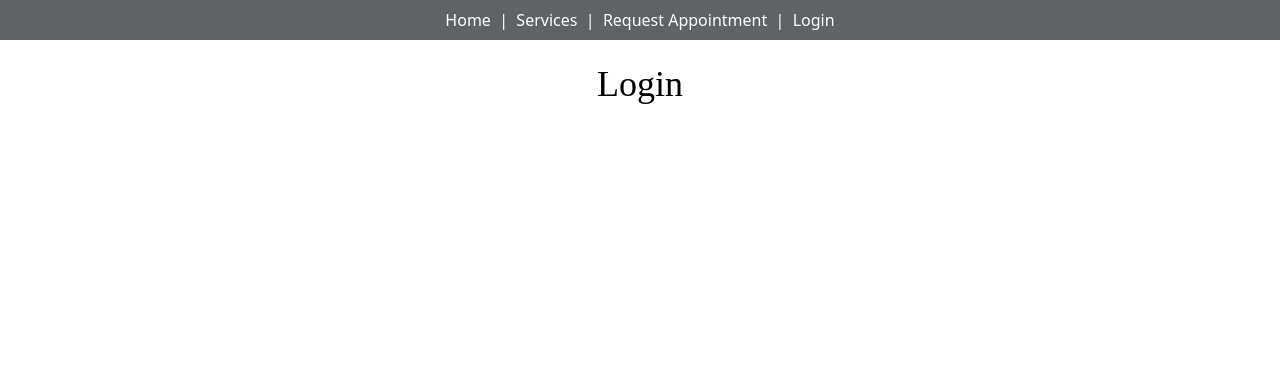
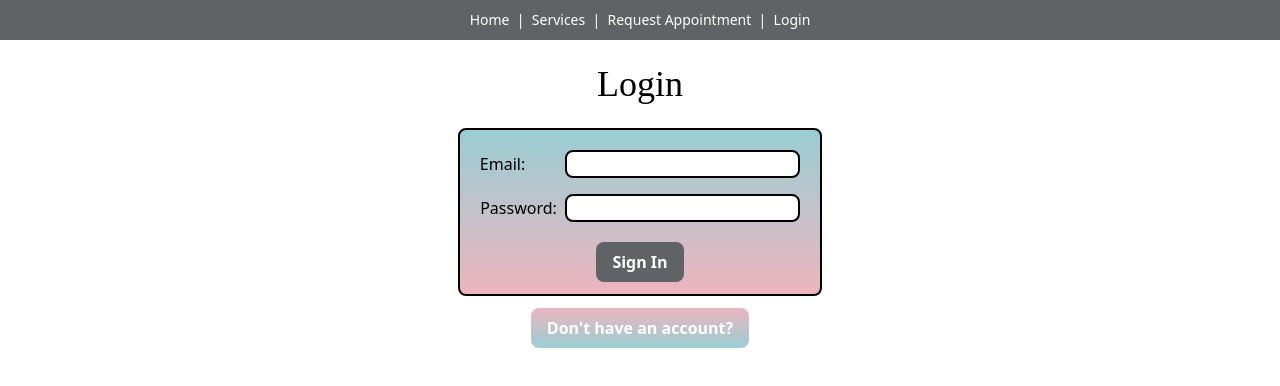
Before and after one commit to Seraphiel97/cottage-and-castle, a React (Vite) app: page /auth in a window 1280 px wide. Shown: the top 386 px of the page. Built offline with nearby package versions, Linux system fonts and the light colour scheme.

Commit message:
update nav and complete color changes app-wide

```diff
--- a/src/components/Login/Login.jsx
+++ b/src/components/Login/Login.jsx
@@ -40,7 +40,7 @@ export default function Login({setUser, user}) {
   return (
     <div>
       <h1 className="text-center my-6">Login</h1>
-      <form onSubmit={handleSubmit}className="flex flex-col justify-center items-center border-solid border-2 rounded-lg p-3 bg-gold text-white">
+      <form onSubmit={handleSubmit}className="flex flex-col justify-center items-center border-solid border-2 rounded-lg p-3 bg-gradient-to-t from-pink to-mint">
         <div className="m-2">
           <label>
           Email:
@@ -57,7 +57,7 @@ export default function Login({setUser, user}) {
           onChange={handleChange} className="border-solid border-2 rounded-lg ml-2 bg-indigo"
           required/>
         </div>
-        <button type="submit" className="bg-teal hover:bg-indigo text-white font-bold py-2 px-4 rounded-lg mt-3">
+        <button type="submit" className="bg-charcoal hover:bg-indigo text-white font-bold py-2 px-4 rounded-lg mt-3">
           Sign In
         </button>
       </form>
--- a/src/components/Nav/Nav.jsx
+++ b/src/components/Nav/Nav.jsx
@@ -1,8 +1,15 @@
-import React from 'react'
+import {useState} from 'react'
 import { Link } from 'react-router-dom'
 import * as usersService from '../../utilities/users-service';
+import {HiMenu} from "react-icons/hi"
 
 export default function Nav({user, updateUser}) {
+
+  const [show, setShow] = useState(false)
+
+  function handleToggle() {
+    setShow(!show)
+  }
 
   function handleLogout() {
     usersService.logOut();
@@ -10,9 +17,9 @@ export default function Nav({user, updateUser}) {
   }
 
   return (
-    <nav className="flex justify-center items-center bg-charcoal text-white h-10">
+    <nav className="bg-charcoal text-white h-10 text-sm sm:flex justify-center items-center">
       { user ?
-      <>
+      <div className="">
         <Link to="/">Home</Link>
         &nbsp; | &nbsp;
         <Link to="/services">Services</Link>
@@ -29,9 +36,9 @@ export default function Nav({user, updateUser}) {
         <Link to="/">Welcome, {user.name}</Link>
         &nbsp; | &nbsp;
         <Link to="" onClick={handleLogout}>Logout</Link>
-      </>
+      </div>
       :
-      <>
+      <div>
         <Link to="/">Home</Link>
         &nbsp; | &nbsp;
         <Link to="/services">Services</Link>
@@ -39,7 +46,7 @@ export default function Nav({user, updateUser}) {
         <Link to="/auth">Request Appointment</Link>
         &nbsp; | &nbsp;
         <Link to="/auth">Login</Link>
-      </>
+      </div>
       }
     </nav>
   )
--- a/src/components/RegisterAcct/RegisterAcct.jsx
+++ b/src/components/RegisterAcct/RegisterAcct.jsx
@@ -44,7 +44,7 @@ export default function RegisterAcct({setUser, user}) {
   return (
     <div>
       <h1 className="my-6 text-center">Register an Account</h1>
-      <form onSubmit={handleSubmit} className="flex flex-col justify-center items-center border-solid border-2 rounded-lg p-3 bg-gold text-white">
+      <form onSubmit={handleSubmit} className="flex flex-col justify-center items-center border-solid border-2 rounded-lg p-3 bg-gradient-to-t from-pink to-mint">
         <div className="m-2">
           <label className='mr-10'>
           Name:
@@ -84,7 +84,7 @@ export default function RegisterAcct({setUser, user}) {
           <input type="text" name="adminKey" value={credentials.adminKey}
           onChange={handleChange} className="border-solid border-2 rounded-lg ml-12 bg-indigo" />
         </div>
-        <button type="submit" className="bg-teal hover:bg-indigo text-white font-bold py-2 px-4 rounded-lg mt-3">
+        <button type="submit" className="bg-charcoal hover:bg-charcoal text-white font-bold py-2 px-4 rounded-lg mt-3">
           Sign In
         </button>
       </form>
--- a/src/pages/Auth/Auth.jsx
+++ b/src/pages/Auth/Auth.jsx
@@ -14,7 +14,7 @@ export default function Auth({setUser, user}) {
       <RegisterAcct setUser={setUser} user={user}/>
       }
       <button onClick={() => setShowLogin(!showLogin)}
-      className="bg-teal hover:bg-indigo text-white font-bold py-2 px-4 rounded-lg mt-3">
+      className="bg-gradient-to-b from-pink to-mint hover:bg-charcoal text-white font-bold py-2 px-4 rounded-lg mt-3">
         {showLogin
         ?
         `Don't have an account?`
```
Also changed, not shown: 1 other file (tests, documents, lock files or other folders).
